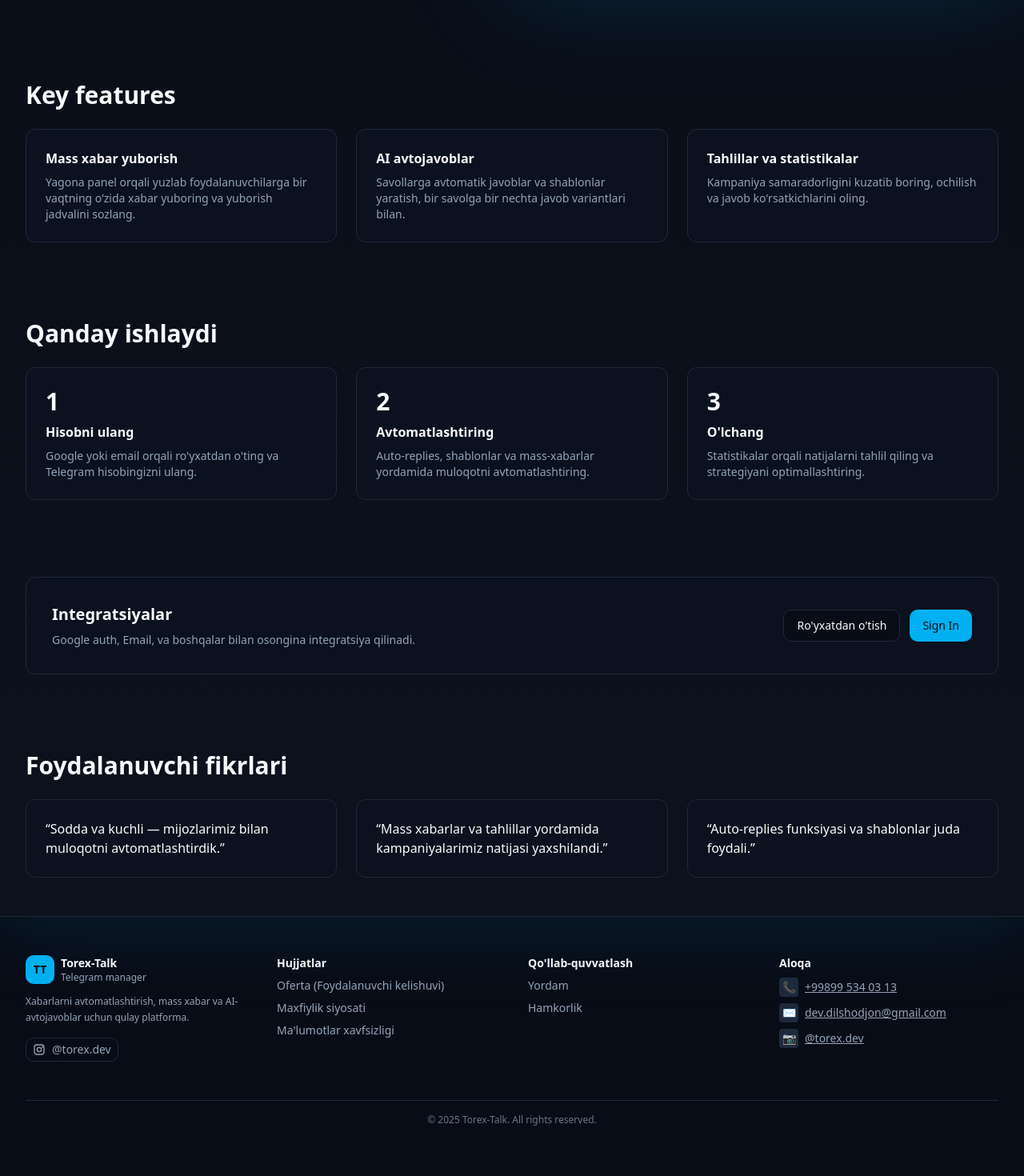
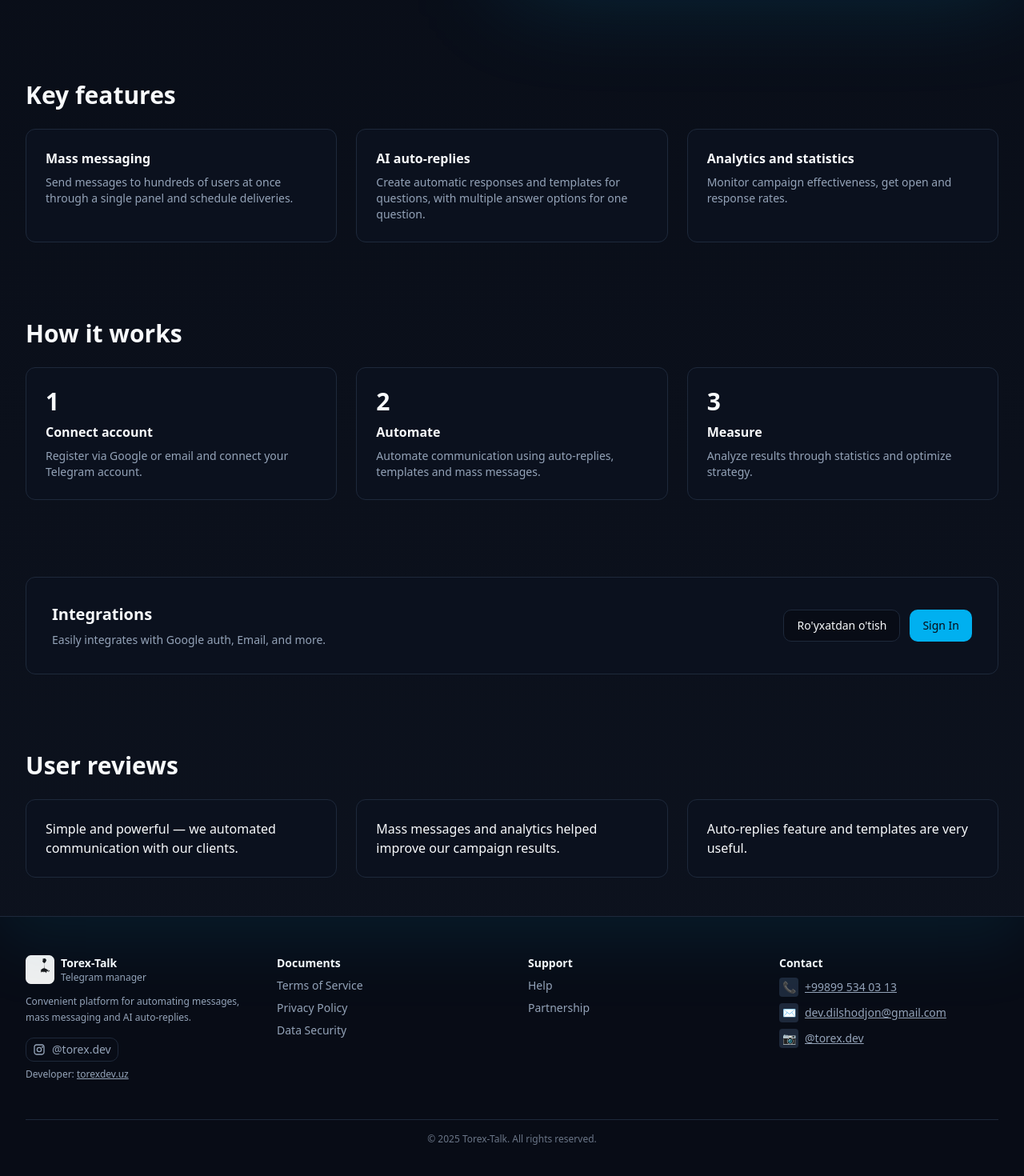
Before and after one commit to To-Rex/TorexTalkWeb, a React (Vite) app: page / in a window 1280 px wide. Shown: the part 582-2052 px from the top of the page at 80% size. Built offline with nearby package versions, Linux system fonts and the light colour scheme.

Commit message:
added logo and developer web site

```diff
--- a/client/components/layout/Footer.tsx
+++ b/client/components/layout/Footer.tsx
@@ -10,19 +10,16 @@
       <div className="container py-8 sm:py-12 text-sm text-muted-foreground grid gap-8 sm:gap-10 grid-cols-1 sm:grid-cols-2 lg:grid-cols-4 items-start">
         <div>
           <div className="flex items-center gap-2">
-            <span className="inline-flex h-9 w-9 items-center justify-center rounded-md bg-primary text-primary-foreground font-bold">
-              TT
-            </span>
+            <img src="/logo.png" alt="TorexTalk" className="h-9 w-9" />
             <div>
               <div className="font-semibold text-foreground">Torex-Talk</div>
               <div className="text-xs text-muted-foreground">
-                Telegram manager
+                {t("footer_telegram_manager")}
               </div>
             </div>
           </div>
           <p className="mt-3 text-xs leading-relaxed">
-            Xabarlarni avtomatlashtirish, mass xabar va AI-avtojavoblar uchun
-            qulay platforma.
+            {t("footer_description")}
           </p>
           <div className="mt-4 flex items-center gap-2">
             <a
@@ -42,39 +39,42 @@
               @torex.dev
             </a>
           </div>
+          <div className="mt-2 text-xs">
+            {t("footer_developer")} <a href="https://torexdev.uz/" target="_blank" rel="noreferrer" className="underline hover:text-primary">torexdev.uz</a>
+          </div>
         </div>
 
         <div>
-          <div className="font-semibold text-foreground mb-2">Hujjatlar</div>
+          <div className="font-semibold text-foreground mb-2">{t("footer_documents")}</div>
           <div className="flex flex-col gap-2">
             <Link to="/terms" className="hover:underline">
-              Oferta (Foydalanuvchi kelishuvi)
+              {t("footer_terms")}
             </Link>
             <Link to="/privacy" className="hover:underline">
-              Maxfiylik siyosati
+              {t("footer_privacy")}
             </Link>
             <Link to="/security" className="hover:underline">
-              Ma'lumotlar xavfsizligi
+              {t("footer_security")}
             </Link>
           </div>
         </div>
 
         <div>
           <div className="font-semibold text-foreground mb-2">
-            Qo'llab-quvvatlash
+            {t("footer_support")}
           </div>
           <div className="flex flex-col gap-2">
             <Link to="/help" className="hover:underline">
-              Yordam
+              {t("footer_help")}
             </Link>
             <Link to="/partners" className="hover:underline">
-              Hamkorlik
+              {t("footer_partners")}
             </Link>
           </div>
         </div>
 
         <div>
-          <div className="font-semibold text-foreground mb-2">Aloqa</div>
+          <div className="font-semibold text-foreground mb-2">{t("footer_contact")}</div>
           <div className="space-y-2">
             <div className="flex items-center gap-2">
               <span className="inline-flex h-6 w-6 items-center justify-center rounded bg-secondary">
--- a/client/components/layout/Header.tsx
+++ b/client/components/layout/Header.tsx
@@ -27,9 +27,7 @@
     <header className="sticky top-0 z-40 w-full border-b bg-background/70 backdrop-blur supports-[backdrop-filter]:bg-background/60">
       <div className="container flex h-14 items-center justify-between">
         <Link to="/" className="flex items-center gap-2 font-bold">
-          <span className="inline-flex h-8 w-8 items-center justify-center rounded-md bg-primary text-primary-foreground">
-            TT
-          </span>
+          <img src="/logo.png" alt="TorexTalk" className="h-8 w-8" />
           <span>Torex-Talk</span>
         </Link>
         <nav className="flex items-center gap-2">
--- a/client/i18n.tsx
+++ b/client/i18n.tsx
@@ -88,6 +88,36 @@
     faq_q3: "Hisoblar cheklovi qanday?",
     faq_a3: "Basic: 3 ta, Plus: 10 ta, Premium: cheksiz akkauntlar qo'llab-quvvatlanadi.",
     footer_rights: "Barcha huquqlar himoyalangan",
+    footer_telegram_manager: "Telegram manager",
+    footer_description: "Xabarlarni avtomatlashtirish, mass xabar va AI-avtojavoblar uchun qulay platforma.",
+    footer_documents: "Hujjatlar",
+    footer_terms: "Oferta (Foydalanuvchi kelishuvi)",
+    footer_privacy: "Maxfiylik siyosati",
+    footer_security: "Ma'lumotlar xavfsizligi",
+    footer_support: "Qo'llab-quvvatlash",
+    footer_help: "Yordam",
+    footer_partners: "Hamkorlik",
+    footer_contact: "Aloqa",
+    footer_developer: "Ishlab chiqaruvchi:",
+    how_it_works: "Qanday ishlaydi",
+    feature_mass_messaging_title: "Mass xabar yuborish",
+    feature_mass_messaging_desc: "Yagona panel orqali yuzlab foydalanuvchilarga bir vaqtning oʻzida xabar yuboring va yuborish jadvalini sozlang.",
+    feature_ai_replies_title: "AI avtojavoblar",
+    feature_ai_replies_desc: "Savollarga avtomatik javoblar va shablonlar yaratish, bir savolga bir nechta javob variantlari bilan.",
+    feature_analytics_title: "Tahlillar va statistikalar",
+    feature_analytics_desc: "Kampaniya samaradorligini kuzatib boring, ochilish va javob ko'rsatkichlarini oling.",
+    step1_title: "Hisobni ulang",
+    step1_desc: "Google yoki email orqali ro'yxatdan o'ting va Telegram hisobingizni ulang.",
+    step2_title: "Avtomatlashtiring",
+    step2_desc: "Auto-replies, shablonlar va mass-xabarlar yordamida muloqotni avtomatlashtiring.",
+    step3_title: "O'lchang",
+    step3_desc: "Statistikalar orqali natijalarni tahlil qiling va strategiyani optimallashtiring.",
+    integrations_title: "Integratsiyalar",
+    integrations_desc: "Google auth, Email, va boshqalar bilan osongina integratsiya qilinadi.",
+    testimonials_title: "Foydalanuvchi fikrlari",
+    testimonial1: "Sodda va kuchli — mijozlarimiz bilan muloqotni avtomatlashtirdik.",
+    testimonial2: "Mass xabarlar va tahlillar yordamida kampaniyalarimiz natijasi yaxshilandi.",
+    testimonial3: "Auto-replies funksiyasi va shablonlar juda foydali.",
   },
   en: {
     app_name: "Torex-Talk",
@@ -174,6 +204,36 @@
     faq_q3: "Are there account limits?",
     faq_a3: "Basic: 3, Plus: 10, Premium: unlimited Telegram accounts.",
     footer_rights: "All rights reserved",
+    footer_telegram_manager: "Telegram manager",
+    footer_description: "Convenient platform for automating messages, mass messaging and AI auto-replies.",
+    footer_documents: "Documents",
+    footer_terms: "Terms of Service",
+    footer_privacy: "Privacy Policy",
+    footer_security: "Data Security",
+    footer_support: "Support",
+    footer_help: "Help",
+    footer_partners: "Partnership",
+    footer_contact: "Contact",
+    footer_developer: "Developer:",
+    how_it_works: "How it works",
+    feature_mass_messaging_title: "Mass messaging",
+    feature_mass_messaging_desc: "Send messages to hundreds of users at once through a single panel and schedule deliveries.",
+    feature_ai_replies_title: "AI auto-replies",
+    feature_ai_replies_desc: "Create automatic responses and templates for questions, with multiple answer options for one question.",
+    feature_analytics_title: "Analytics and statistics",
+    feature_analytics_desc: "Monitor campaign effectiveness, get open and response rates.",
+    step1_title: "Connect account",
+    step1_desc: "Register via Google or email and connect your Telegram account.",
+    step2_title: "Automate",
+    step2_desc: "Automate communication using auto-replies, templates and mass messages.",
+    step3_title: "Measure",
+    step3_desc: "Analyze results through statistics and optimize strategy.",
+    integrations_title: "Integrations",
+    integrations_desc: "Easily integrates with Google auth, Email, and more.",
+    testimonials_title: "User reviews",
+    testimonial1: "Simple and powerful — we automated communication with our clients.",
+    testimonial2: "Mass messages and analytics helped improve our campaign results.",
+    testimonial3: "Auto-replies feature and templates are very useful.",
   },
   ru: {
     app_name: "Torex-Talk",
@@ -260,6 +320,36 @@
     faq_q3: "Есть ли ограничения по аккаунтам?",
     faq_a3: "Basic: 3, Plus: 10, Premium: без ограничений на аккаунты Telegram.",
     footer_rights: "Все права защищены",
+    footer_telegram_manager: "Менеджер Telegram",
+    footer_description: "Удобная платформа для автоматизации сообщений, массовых рассылок и AI-автоответов.",
+    footer_documents: "Документы",
+    footer_terms: "Пользовательское соглашение",
+    footer_privacy: "Политика конфиденциальности",
+    footer_security: "Безопасность данных",
+    footer_support: "Поддержка",
+    footer_help: "Помощь",
+    footer_partners: "Партнёрство",
+    footer_contact: "Контакты",
+    footer_developer: "Разработчик:",
+    how_it_works: "Как это работает",
+    feature_mass_messaging_title: "Массовая рассылка",
+    feature_mass_messaging_desc: "Отправляйте сообщения сотням пользователей одновременно через единую панель и планируйте доставку.",
+    feature_ai_replies_title: "AI-автоответы",
+    feature_ai_replies_desc: "Создавайте автоматические ответы и шаблоны на вопросы, с несколькими вариантами ответов на один вопрос.",
+    feature_analytics_title: "Аналитика и статистика",
+    feature_analytics_desc: "Отслеживайте эффективность кампаний, получайте показатели открытий и ответов.",
+    step1_title: "Подключить аккаунт",
+    step1_desc: "Зарегистрируйтесь через Google или email и подключите свой аккаунт Telegram.",
+    step2_title: "Автоматизировать",
+    step2_desc: "Автоматизируйте общение с помощью автоответов, шаблонов и массовых сообщений.",
+    step3_title: "Измерить",
+    step3_desc: "Анализируйте результаты по статистике и оптимизируйте стратегию.",
+    integrations_title: "Интеграции",
+    integrations_desc: "Легко интегрируется с Google auth, Email и другими.",
+    testimonials_title: "Отзывы пользователей",
+    testimonial1: "Просто и мощно — мы автоматизировали общение с клиентами.",
+    testimonial2: "Массовые сообщения и аналитика помогли улучшить результаты наших кампаний.",
+    testimonial3: "Функция автоответов и шаблоны очень полезны.",
   },
 };
 
--- a/client/pages/Index.tsx
+++ b/client/pages/Index.tsx
@@ -114,24 +114,21 @@
         </h2>
         <div className="grid md:grid-cols-3 gap-6">
           <div className="rounded-xl border p-6 bg-card">
-            <h3 className="font-semibold mb-2">Mass xabar yuborish</h3>
+            <h3 className="font-semibold mb-2">{t("feature_mass_messaging_title")}</h3>
             <p className="text-sm text-muted-foreground">
-              Yagona panel orqali yuzlab foydalanuvchilarga bir vaqtning oʻzida
-              xabar yuboring va yuborish jadvalini sozlang.
+              {t("feature_mass_messaging_desc")}
             </p>
           </div>
           <div className="rounded-xl border p-6 bg-card">
-            <h3 className="font-semibold mb-2">AI avtojavoblar</h3>
+            <h3 className="font-semibold mb-2">{t("feature_ai_replies_title")}</h3>
             <p className="text-sm text-muted-foreground">
-              Savollarga avtomatik javoblar va shablonlar yaratish, bir savolga
-              bir nechta javob variantlari bilan.
+              {t("feature_ai_replies_desc")}
             </p>
           </div>
           <div className="rounded-xl border p-6 bg-card">
-            <h3 className="font-semibold mb-2">Tahlillar va statistikalar</h3>
+            <h3 className="font-semibold mb-2">{t("feature_analytics_title")}</h3>
             <p className="text-sm text-muted-foreground">
-              Kampaniya samaradorligini kuzatib boring, ochilish va javob
-              ko'rsatkichlarini oling.
+              {t("feature_analytics_desc")}
             </p>
           </div>
         </div>
@@ -139,30 +136,27 @@
 
       {/* How it works */}
       <section className="container py-8 sm:py-12">
-        <h2 className="text-2xl sm:text-3xl font-bold mb-6">Qanday ishlaydi</h2>
+        <h2 className="text-2xl sm:text-3xl font-bold mb-6">{t("how_it_works")}</h2>
         <div className="grid md:grid-cols-3 gap-6">
            <div className="rounded-xl border p-6 bg-card">
              <div className="text-3xl font-extrabold mb-2">1</div>
-            <h4 className="font-semibold mb-2">Hisobni ulang</h4>
+             <h4 className="font-semibold mb-2">{t("step1_title")}</h4>
              <p className="text-sm text-muted-foreground">
-              Google yoki email orqali ro'yxatdan o'ting va Telegram
-              hisobingizni ulang.
+               {t("step1_desc")}
              </p>
            </div>
            <div className="rounded-xl border p-6 bg-card">
              <div className="text-3xl font-extrabold mb-2">2</div>
-            <h4 className="font-semibold mb-2">Avtomatlashtiring</h4>
+             <h4 className="font-semibold mb-2">{t("step2_title")}</h4>
              <p className="text-sm text-muted-foreground">
-              Auto-replies, shablonlar va mass-xabarlar yordamida muloqotni
-              avtomatlashtiring.
+               {t("step2_desc")}
              </p>
            </div>
            <div className="rounded-xl border p-6 bg-card">
              <div className="text-3xl font-extrabold mb-2">3</div>
-            <h4 className="font-semibold mb-2">O'lchang</h4>
+             <h4 className="font-semibold mb-2">{t("step3_title")}</h4>
              <p className="text-sm text-muted-foreground">
-              Statistikalar orqali natijalarni tahlil qiling va strategiyani
-              optimallashtiring.
+               {t("step3_desc")}
              </p>
            </div>
          </div>
@@ -172,10 +166,9 @@
       <section className="container py-8 sm:py-12">
         <div className="rounded-xl border p-8 bg-card flex flex-col md:flex-row items-center justify-between gap-6">
           <div>
-            <h3 className="text-xl font-semibold mb-2">Integratsiyalar</h3>
+            <h3 className="text-xl font-semibold mb-2">{t("integrations_title")}</h3>
             <p className="text-sm text-muted-foreground">
-              Google auth, Email, va boshqalar bilan osongina integratsiya
-              qilinadi.
+              {t("integrations_desc")}
             </p>
           </div>
           <div className="flex gap-3">
@@ -192,18 +185,17 @@
       {/* Testimonials */}
       <section className="container py-8 sm:py-12">
         <h2 className="text-2xl sm:text-3xl font-bold mb-6">
-          Foydalanuvchi fikrlari
+          {t("testimonials_title")}
         </h2>
         <div className="grid md:grid-cols-3 gap-6">
           <div className="rounded-xl border p-6 bg-card">
-            “Sodda va kuchli — mijozlarimiz bilan muloqotni avtomatlashtirdik.”
+            {t("testimonial1")}
           </div>
           <div className="rounded-xl border p-6 bg-card">
-            “Mass xabarlar va tahlillar yordamida kampaniyalarimiz natijasi
-            yaxshilandi.”
+            {t("testimonial2")}
           </div>
           <div className="rounded-xl border p-6 bg-card">
-            “Auto-replies funksiyasi va shablonlar juda foydali.”
+            {t("testimonial3")}
           </div>
         </div>
       </section>
--- a/index.html
+++ b/index.html
@@ -3,6 +3,7 @@
   <head>
     <meta charset="UTF-8" />
     <meta name="viewport" content="width=device-width, initial-scale=1.0" />
+    <link rel="icon" href="/logo.png" />
     <title>Torex-Talk — Telegram boshqaruvi va AI-avtojavob platformasi</title>
     <meta name="description" content="Torex-Talk — Telegram hisoblarini boshqarish, mass xabar yuborish, AI-avtojavob, rejalashtirish va tahlillar. Minimalistik va zamonaviy veb-ilova.">
     <meta name="theme-color" content="#0ea5b7">
```
Also changed, not shown: public/logo.png (added). Lines whose indentation alone changed are shown as unchanged.
